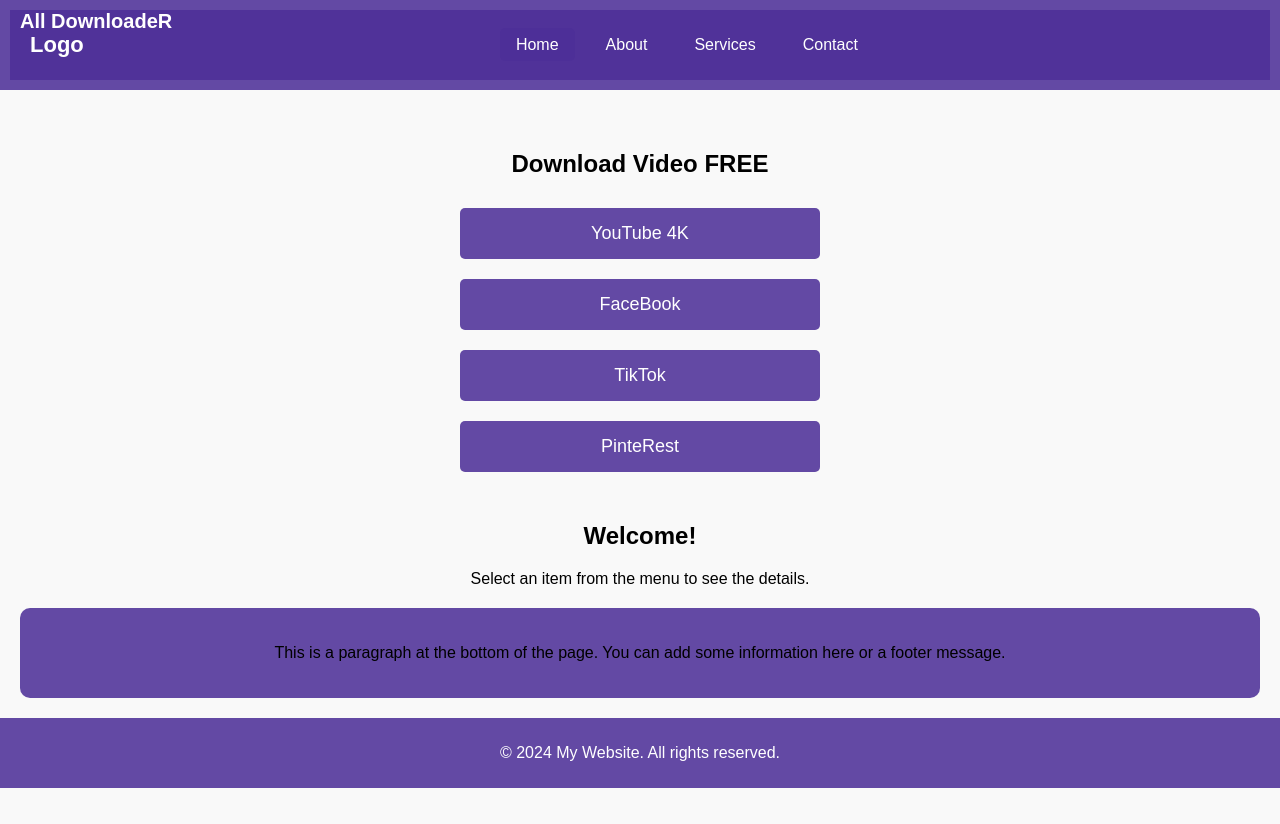
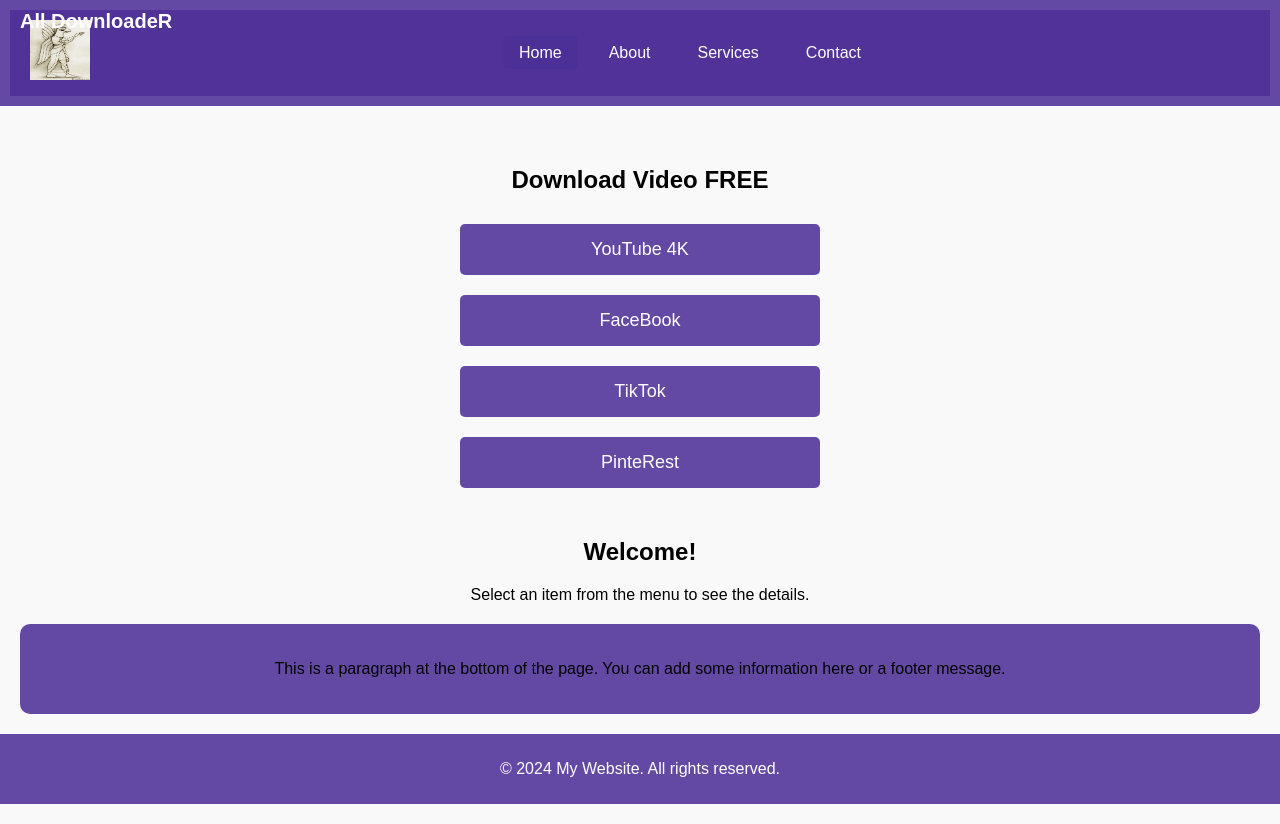
Before and after one commit to raihan4876/all-download, a plain HTML site: page index.html in a window 1280 px wide. Drawn offline with Linux system fonts and the light colour scheme.

Commit message:
Add files via upload

```diff
--- a/index.html
+++ b/index.html
@@ -14,7 +14,7 @@
 
         <!-- Responsive Navigation Menu -->
         <nav>
-            <div class="logo">Logo</div>
+            <div class="logo"><img src="logo.jpg" alt="" style="height: 60px; width: 60px;"></div>
             <ul class="nav-links" id="navLinks">
                 <li><a href="#home" class="active" onclick="showDetails('home')">Home</a></li>
                 <li><a href="#about" onclick="showDetails('about')">About</a></li>
```
